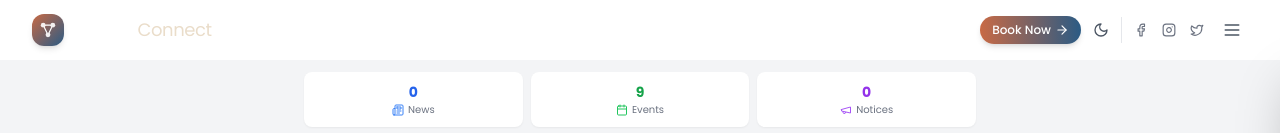
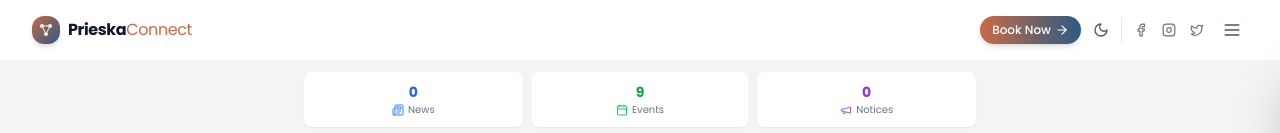
Before and after one commit to MondeNel/prieska-tourism, a React (Vite) app in the folder prieska-tourism/: page / in a window 1280 px wide. Shown: the top 133 px of the page. Built offline with nearby package versions, Linux system fonts and the light colour scheme.

Commit message:
fix: Fix logo visibility in light mode - always use dark text on light backgrounds

```diff
--- a/prieska-tourism/src/components/ui/Logo.jsx
+++ b/prieska-tourism/src/components/ui/Logo.jsx
@@ -1,42 +1,35 @@
 // src/components/ui/Logo.jsx
 const Logo = ({ scrolled = false, size = 'default' }) => {
   const sizes = {
-    small: { icon: 'w-8 h-8', text: 'text-lg' },
+    small: { icon: 'w-7 h-7', text: 'text-base' },
     default: { icon: 'w-10 h-10', text: 'text-xl md:text-2xl' },
     large: { icon: 'w-12 h-12', text: 'text-2xl md:text-3xl' }
   }
 
-  const { icon, text } = sizes[size] || sizes.default
+  const { icon, text } = sizes[size] || sizes.small
 
   return (
     <div className="flex items-center gap-2 group">
       {/* Icon */}
-      <div className={`${icon} rounded-xl bg-gradient-to-br from-prieska-terracotta to-prieska-river flex items-center justify-center shadow-md transition-all duration-300 group-hover:scale-105 group-hover:shadow-lg ${!scrolled && 'bg-white/20 backdrop-blur-sm'}`}>
+      <div className={`${icon} rounded-xl bg-gradient-to-br from-prieska-terracotta to-prieska-river flex items-center justify-center shadow-md transition-all duration-300 group-hover:scale-105 group-hover:shadow-lg`}>
         <svg
           viewBox="0 0 40 40"
           fill="none"
           xmlns="http://www.w3.org/2000/svg"
-          className="w-6 h-6"
+          className="w-5 h-5"
         >
-          {/* Connection Nodes */}
           <circle cx="12" cy="12" r="4" fill="white" fillOpacity="0.9" />
           <circle cx="28" cy="12" r="4" fill="white" fillOpacity="0.9" />
           <circle cx="20" cy="28" r="4" fill="white" fillOpacity="0.9" />
-
-          {/* Connecting Lines */}
           <line x1="16" y1="12" x2="24" y2="12" stroke="white" strokeWidth="2" strokeLinecap="round" />
           <line x1="14" y1="16" x2="18" y2="24" stroke="white" strokeWidth="2" strokeLinecap="round" />
           <line x1="26" y1="16" x2="22" y2="24" stroke="white" strokeWidth="2" strokeLinecap="round" />
         </svg>
       </div>
 
-      {/* Wordmark */}
-      <span className={`${text} font-sans font-bold tracking-tight transition-all duration-300 ${
-        scrolled
-          ? 'text-gray-900 dark:text-white'
-          : 'text-white'
-      }`}>
-        Prieska<span className="text-prieska-sand font-normal">Connect</span>
+      {/* Wordmark - Always dark in light mode, white only on transparent/dark backgrounds */}
+      <span className={`${text} font-sans font-bold tracking-tight text-gray-900 dark:text-white`}>
+        Prieska<span className="text-prieska-terracotta font-normal">Connect</span>
       </span>
     </div>
   )
```
